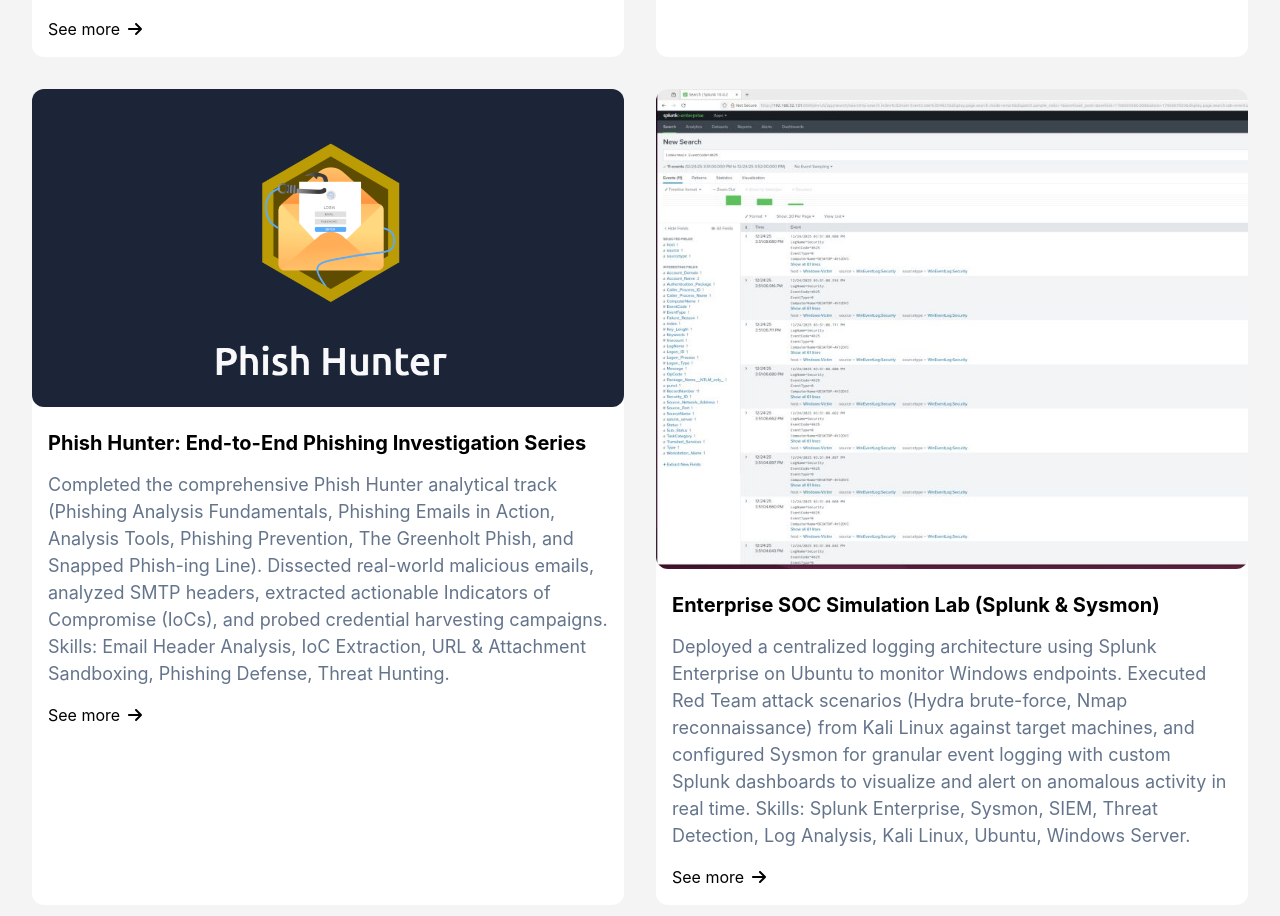
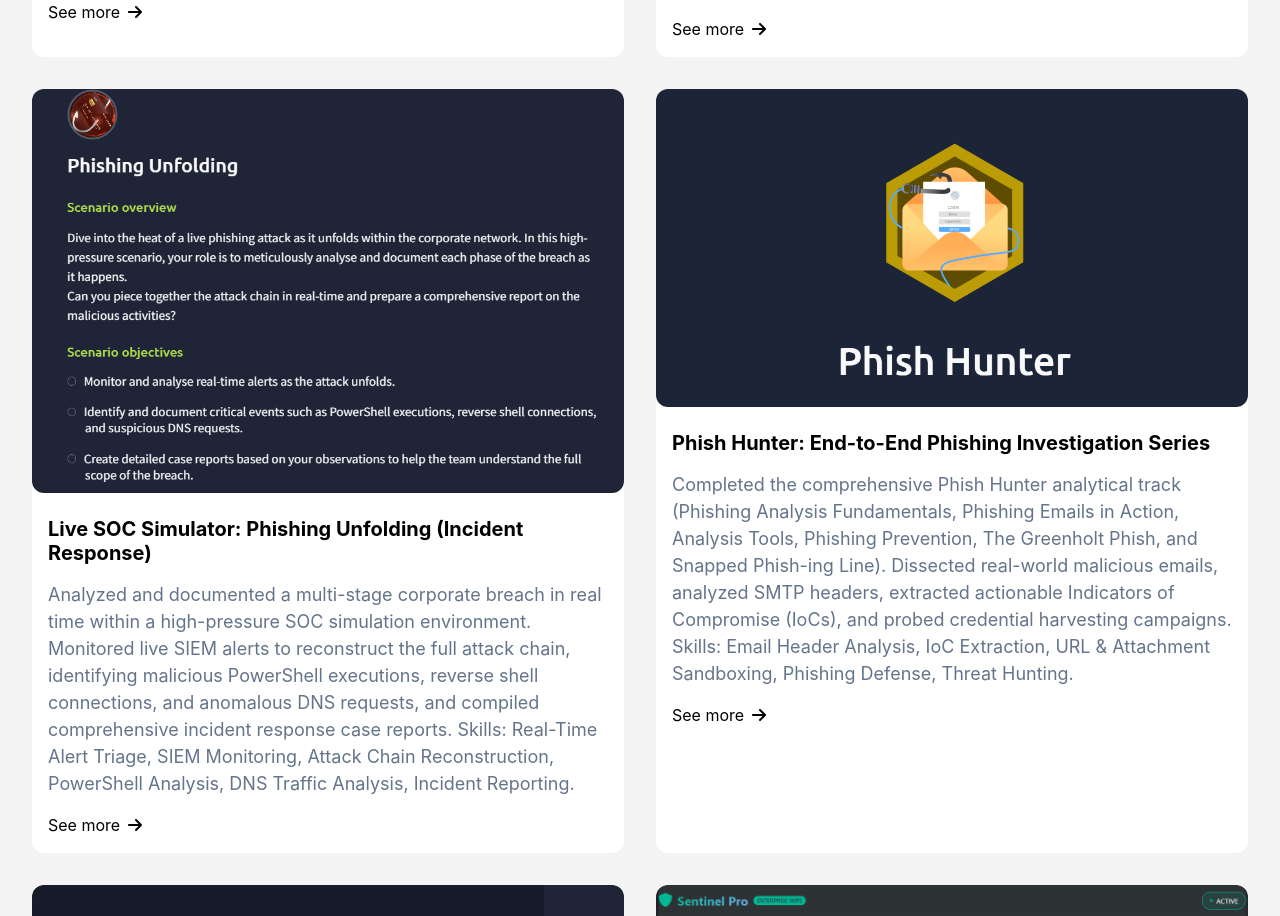
Before and after one commit to Kirill777-web/FullStack-WebDev-Portfolio, a React (Create React App) app: page / in a window 1280 px wide. Shown: the part 7756-8672 px from the top of the page. Built offline with nearby package versions, Linux system fonts and the light colour scheme; no server answers.

Commit message:
Modify project entries in ProjectsSection.js
Updated project details for 'Wireshark 101' and removed 'Enterprise SOC Simulation Lab'.

```diff
--- a/src/components/ProjectsSection.js
+++ b/src/components/ProjectsSection.js
@@ -4,6 +4,13 @@ import { Box, Heading } from '@chakra-ui/react';
 import Card from './Card';
 
 const projects = [
+  {
+    title: 'Enterprise SOC Simulation Lab (Splunk & Sysmon)',
+    description:
+      'Deployed a centralized logging architecture using Splunk Enterprise on Ubuntu to monitor Windows endpoints. Executed Red Team attack scenarios (Hydra brute-force, Nmap reconnaissance) from Kali Linux against target machines, and configured Sysmon for granular event logging with custom Splunk dashboards to visualize and alert on anomalous activity in real time. Skills: Splunk Enterprise, Sysmon, SIEM, Threat Detection, Log Analysis, Kali Linux, Ubuntu, Windows Server.',
+    getImageSrc: () => require('../images/Splunk.jpg'),
+    url: 'https://lnkd.in/p/gCbuqeJe',
+  },
   {
     title: 'Automated Phishing Email Header Analyzer PRO (Python)',
     description:
@@ -26,11 +33,11 @@ const projects = [
     url: 'https://tryhackme.com/p/Kirill777',
   },
   {
-    title: 'Enterprise SOC Simulation Lab (Splunk & Sysmon)',
+    title: 'Wireshark 101: Deep Packet Inspection & Protocol Analysis',
     description:
-      'Deployed a centralized logging architecture using Splunk Enterprise on Ubuntu to monitor Windows endpoints. Executed Red Team attack scenarios (Hydra brute-force, Nmap reconnaissance) from Kali Linux against target machines, and configured Sysmon for granular event logging with custom Splunk dashboards to visualize and alert on anomalous activity in real time. Skills: Splunk Enterprise, Sysmon, SIEM, Threat Detection, Log Analysis, Kali Linux, Ubuntu, Windows Server.',
-    getImageSrc: () => require('../images/Splunk.jpg'),
-    url: 'https://lnkd.in/p/gCbuqeJe',
+      'Completed the advanced hands-on Wireshark traffic analysis track, focusing on core protocol behavior and threat detection within enterprise network captures. Mastered display and capture filtering, packet dissection, and the analysis of ARP, ICMP, TCP, DNS, HTTP, and HTTPS traffic. Applied protocol inspection techniques to investigate malicious exploit PCAPs and identify suspicious anomalies during threat hunting. Skills: Wireshark, Packet Analysis, PCAP Investigation, Network Protocols (TCP/DNS/HTTP/HTTPS), Traffic Filtering, Anomaly Detection.',
+    getImageSrc: () => require('../images/wireshark.png'),
+    url: 'https://www.linkedin.com/in/kirill-lazutin-9b18a115b/',
   },
   {
     title: 'Sentinel Pro (Enterprise WIPS Prototype)',
```
